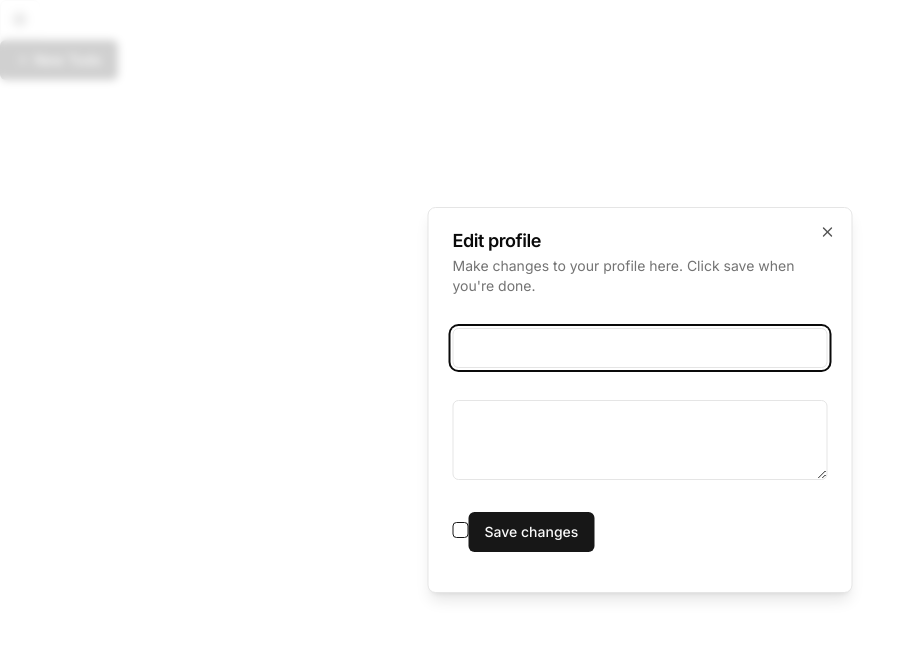
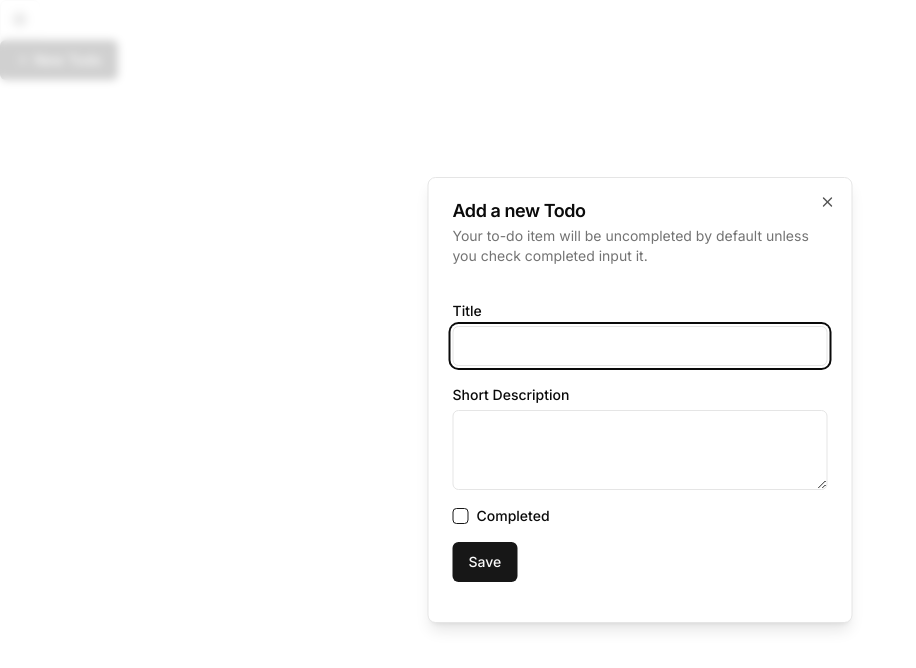
Before and after one commit to codeawy/tut-fullstack-nextjs-todo-app, a Next.js app: page / in a window 1280 px wide. Both pictures are taken after a click on the button "New Todo". Shown: the top 668 px of the page, without its empty margins (0-916 px from the left). Built offline with nearby package versions, Linux system fonts and the light colour scheme.

Commit message:
add form labels

```diff
--- a/components/AddTodoForm.tsx
+++ b/components/AddTodoForm.tsx
@@ -15,6 +15,7 @@ import { Button } from "./ui/button";
 import { Checkbox } from "./ui/checkbox";
 import { Textarea } from "./ui/textarea";
 import { todoFormSchema } from "@/schema";
+import { Label } from "./ui/label";
 
 const prisma = new PrismaClient();
 
@@ -43,15 +44,32 @@ const AddTodoForm = () => {
       </DialogTrigger>
       <DialogContent className="sm:max-w-[425px]">
         <DialogHeader>
-          <DialogTitle>Edit profile</DialogTitle>
-          <DialogDescription>Make changes to your profile here. Click save when you&apos;re done.</DialogDescription>
+          <DialogTitle>Add a new Todo</DialogTitle>
+          <DialogDescription>
+            Your to-do item will be uncompleted by default unless you check completed input it.
+          </DialogDescription>
         </DialogHeader>
-        <div className="py-4">
-          <form action={createTodo} className="space-y-8">
-            <Input name="title" />
-            <Textarea name="body" />
-            <Checkbox name="completed" />
-            <Button type="submit">Save changes</Button>
+        <div className="py-4 space-y-4">
+          <form action={createTodo} className="space-y-4">
+            <div className="space-y-1">
+              <Label htmlFor="title" className="text-sm">
+                Title
+              </Label>
+              <Input name="title" id="title" />
+            </div>
+            <div className="space-y-1">
+              <Label htmlFor="body" className="text-sm">
+                Short Description
+              </Label>
+              <Textarea name="body" id="body" />
+            </div>
+            <div className="flex items-center">
+              <Label className="order-2 ml-2 text-sm" htmlFor="completed">
+                Completed
+              </Label>
+              <Checkbox name="completed" id="completed" />
+            </div>
+            <Button type="submit">Save</Button>
           </form>
         </div>
       </DialogContent>
```
